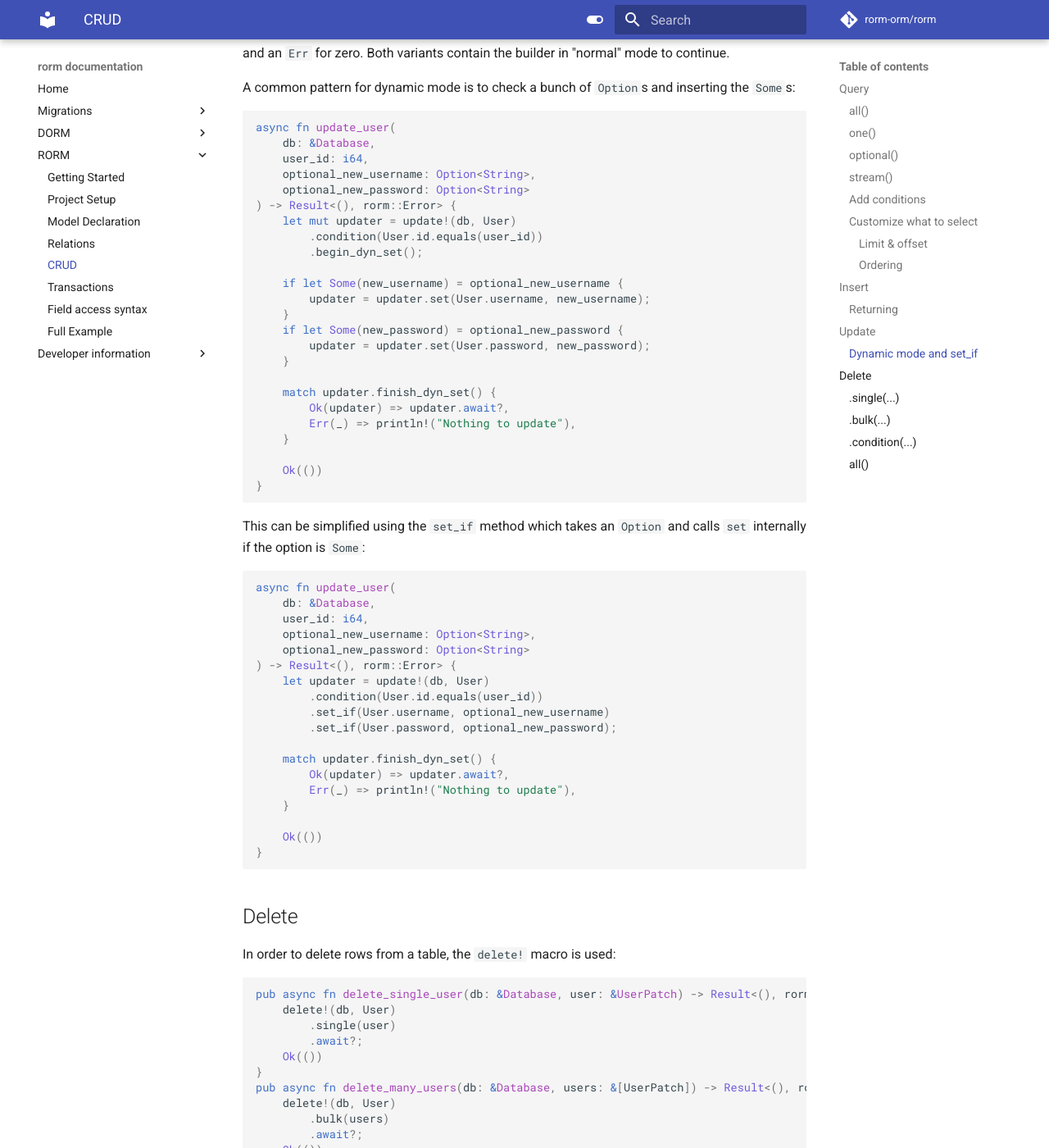
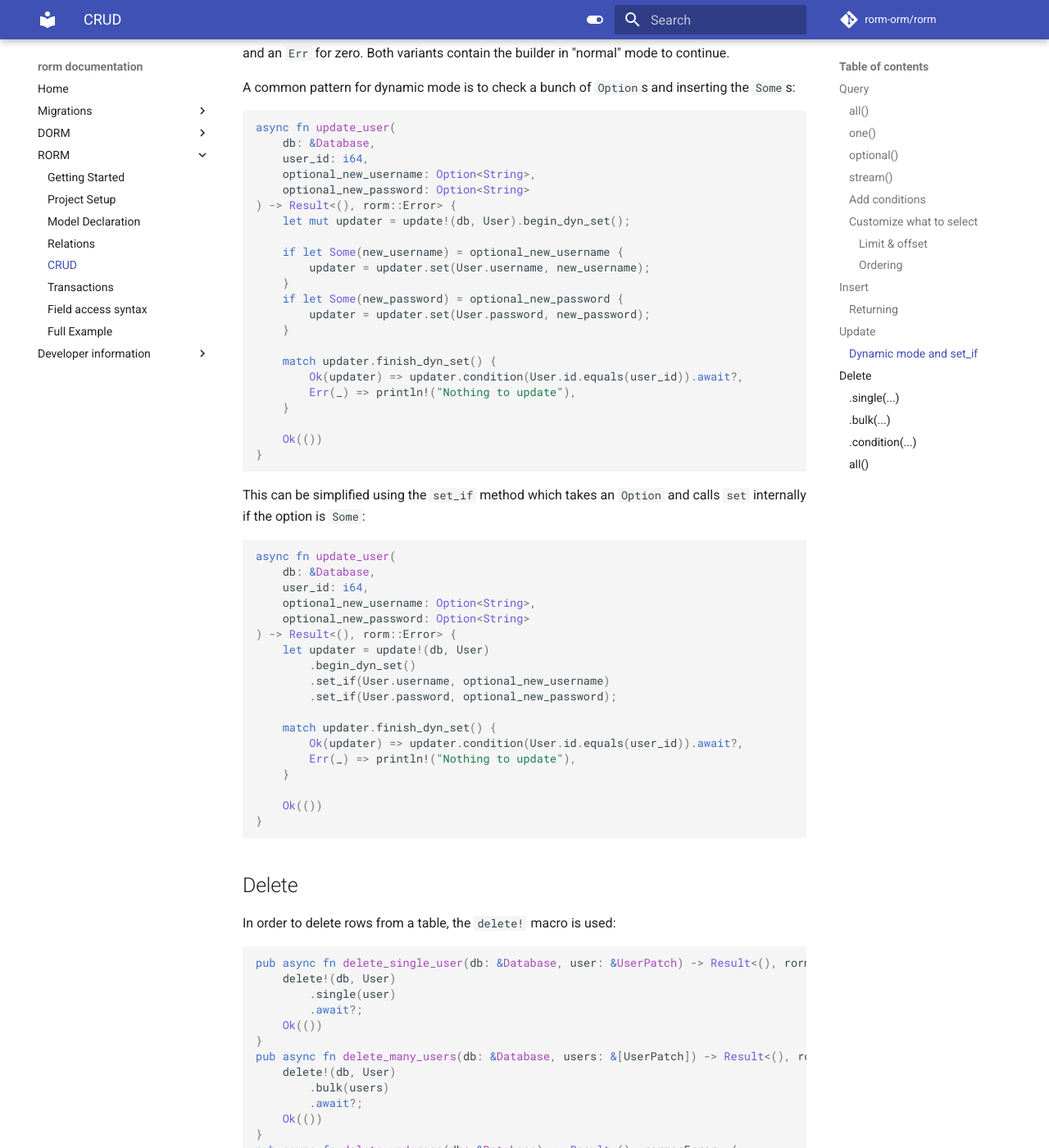
Before and after one commit to rorm-orm/docs, an MkDocs documentation site: the page built from docs/rorm/crud.md, in a window 1280 px wide and 1400 px high, scrolled down 6882 px. Shown: the whole window at 82% size. Built offline with MkDocs 1.6.1 and Material for MkDocs 9.7.7, drawn with Linux system fonts in a browser that asks for light colours; comment, search, counter and statistics services are not loaded; part of the change alters nothing that is shown.

Commit message:
Fixed incorrect update examples

```diff
--- a/docs/rorm/crud.md
+++ b/docs/rorm/crud.md
@@ -325,9 +325,7 @@ async fn update_user(
     optional_new_username: Option<String>,
     optional_new_password: Option<String>
 ) -> Result<(), rorm::Error> {
-    let mut updater = update!(db, User)
-        .condition(User.id.equals(user_id))
-        .begin_dyn_set();
+    let mut updater = update!(db, User).begin_dyn_set();
 
     if let Some(new_username) = optional_new_username {
         updater = updater.set(User.username, new_username);
@@ -337,7 +335,7 @@ async fn update_user(
     }
 
     match updater.finish_dyn_set() {
-        Ok(updater) => updater.await?,
+        Ok(updater) => updater.condition(User.id.equals(user_id)).await?,
         Err(_) => println!("Nothing to update"),
     }
 
@@ -354,12 +352,12 @@ async fn update_user(
     optional_new_password: Option<String>
 ) -> Result<(), rorm::Error> {
     let updater = update!(db, User)
-        .condition(User.id.equals(user_id))
+        .begin_dyn_set()
         .set_if(User.username, optional_new_username)
         .set_if(User.password, optional_new_password);
 
     match updater.finish_dyn_set() {
-        Ok(updater) => updater.await?,
+        Ok(updater) => updater.condition(User.id.equals(user_id)).await?,
         Err(_) => println!("Nothing to update"),
     }
 
```
